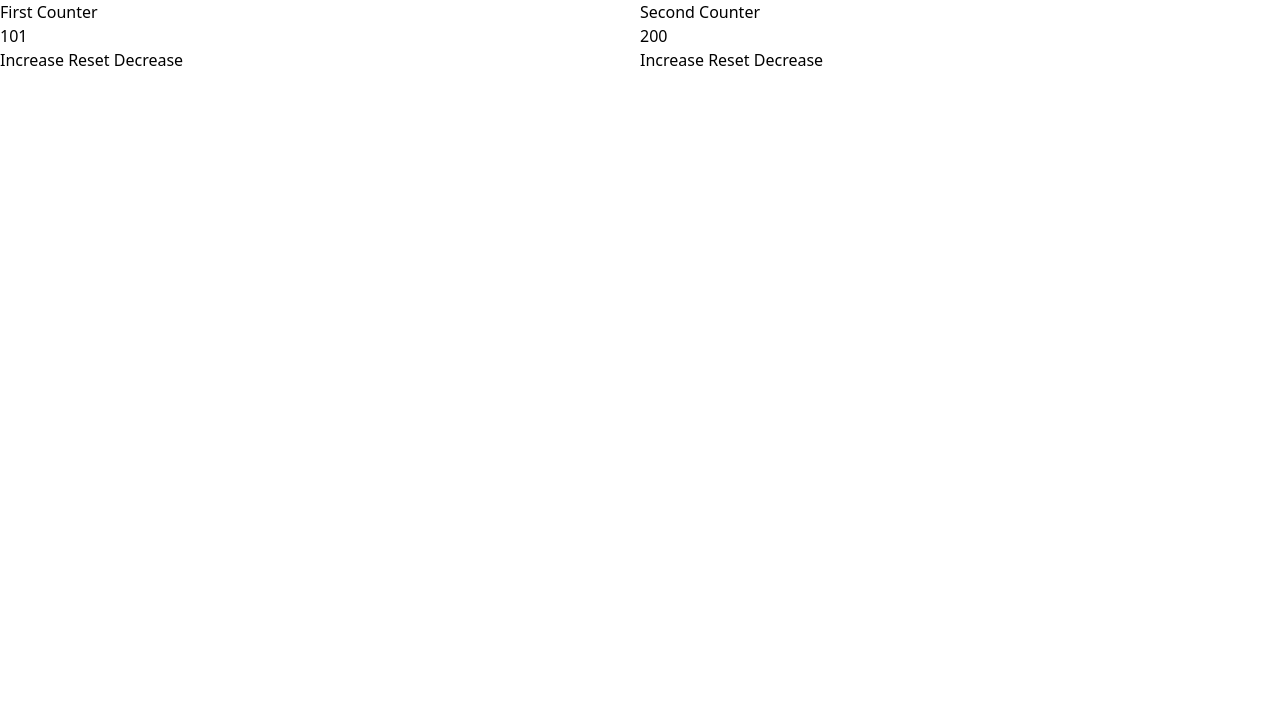
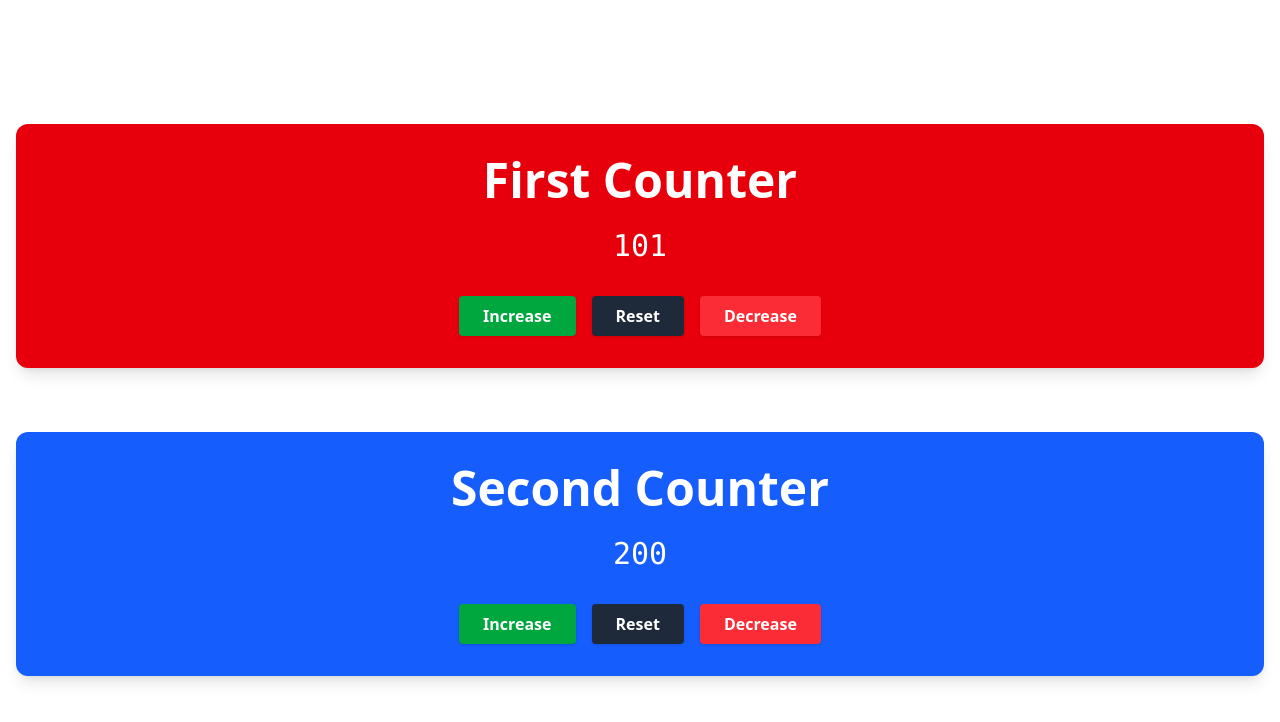
Before and after one commit to grimwebdeveloper/JavaScript-Projects-Reboot, a website: page Project 1/index.html in a window 1280 px wide. Drawn offline with nearby package versions, Linux system fonts and the light colour scheme.

Commit message:
UI Completed

```diff
--- a/Project 1/index.html
+++ b/Project 1/index.html
@@ -4,32 +4,35 @@
     <meta charset="UTF-8" />
     <meta name="viewport" content="width=device-width, initial-scale=1.0" />
     <link rel="stylesheet" href="output.css" />
+    <script src="https://cdn.jsdelivr.net/npm/@tailwindcss/browser@4"></script>
     <title>Project 1</title>
   </head>
   <body>
-    <section class="grid grid-cols-2">
-      <!-- Counter 1 -->
-      <div id="first-counter">
-        <h2>First Counter</h2>
-        <div class='value'>0</div>
-        <div>
-          <button class='increase' type="button">Increase</button>
-          <button class='reset' type="button">Reset</button>
-          <button class='decrease' type="button">Decrease</button>
+    <main class="max-w-screen-xl mx-auto p-4 min-h-screen flex flex-col justify-center">
+      <section class="grid grid-cols-1 gap-16">
+        <!-- Counter 1 -->
+        <div id="first-counter" class="flex flex-col items-center justify-center bg-red-600 gap-4 text-center rounded-xl shadow-lg p-8">
+          <h2 class="text-5xl font-bold text-white mb-2">First Counter</h2>
+          <div class="value text-3xl font-mono text-white mb-4">0</div>
+          <div class="flex gap-4">
+            <button class="increase px-6 py-2 bg-green-600 hover:bg-green-500 text-white rounded transition duration-150 font-semibold shadow" type="button">Increase</button>
+            <button class="reset px-6 py-2 bg-gray-800 hover:bg-gray-700 text-white rounded transition duration-150 font-semibold shadow" type="button">Reset</button>
+            <button class="decrease px-6 py-2 bg-red-500 hover:bg-red-400 text-white rounded transition duration-150 font-semibold shadow" type="button">Decrease</button>
+          </div>
         </div>
-      </div>
 
-      <!-- Counter 2 -->
-      <div id="second-counter">
-        <h2>Second Counter</h2>
-        <div class='value'>0</div>
-        <div>
-          <button class='increase' type="button">Increase</button>
-          <button class='reset' type="button">Reset</button>
-          <button class='decrease' type="button">Decrease</button>
+        <!-- Counter 2 -->
+        <div id="second-counter" class="flex flex-col items-center justify-center bg-blue-600 gap-4 text-center rounded-xl shadow-lg p-8">
+          <h2 class="text-5xl font-bold text-white mb-2">Second Counter</h2>
+          <div class="value text-3xl font-mono text-white mb-4">0</div>
+          <div class="flex gap-4">
+            <button class="increase px-6 py-2 bg-green-600 hover:bg-green-500 text-white rounded transition duration-150 font-semibold shadow" type="button">Increase</button>
+            <button class="reset px-6 py-2 bg-gray-800 hover:bg-gray-700 text-white rounded transition duration-150 font-semibold shadow" type="button">Reset</button>
+            <button class="decrease px-6 py-2 bg-red-500 hover:bg-red-400 text-white rounded transition duration-150 font-semibold shadow" type="button">Decrease</button>
+          </div>
         </div>
-      </div>
-    </section>
+      </section>
+    </main>
 
     <!-- scripts -->
     <script src="script.js"></script>
```
Also changed, not shown: Project 1/output.css.
